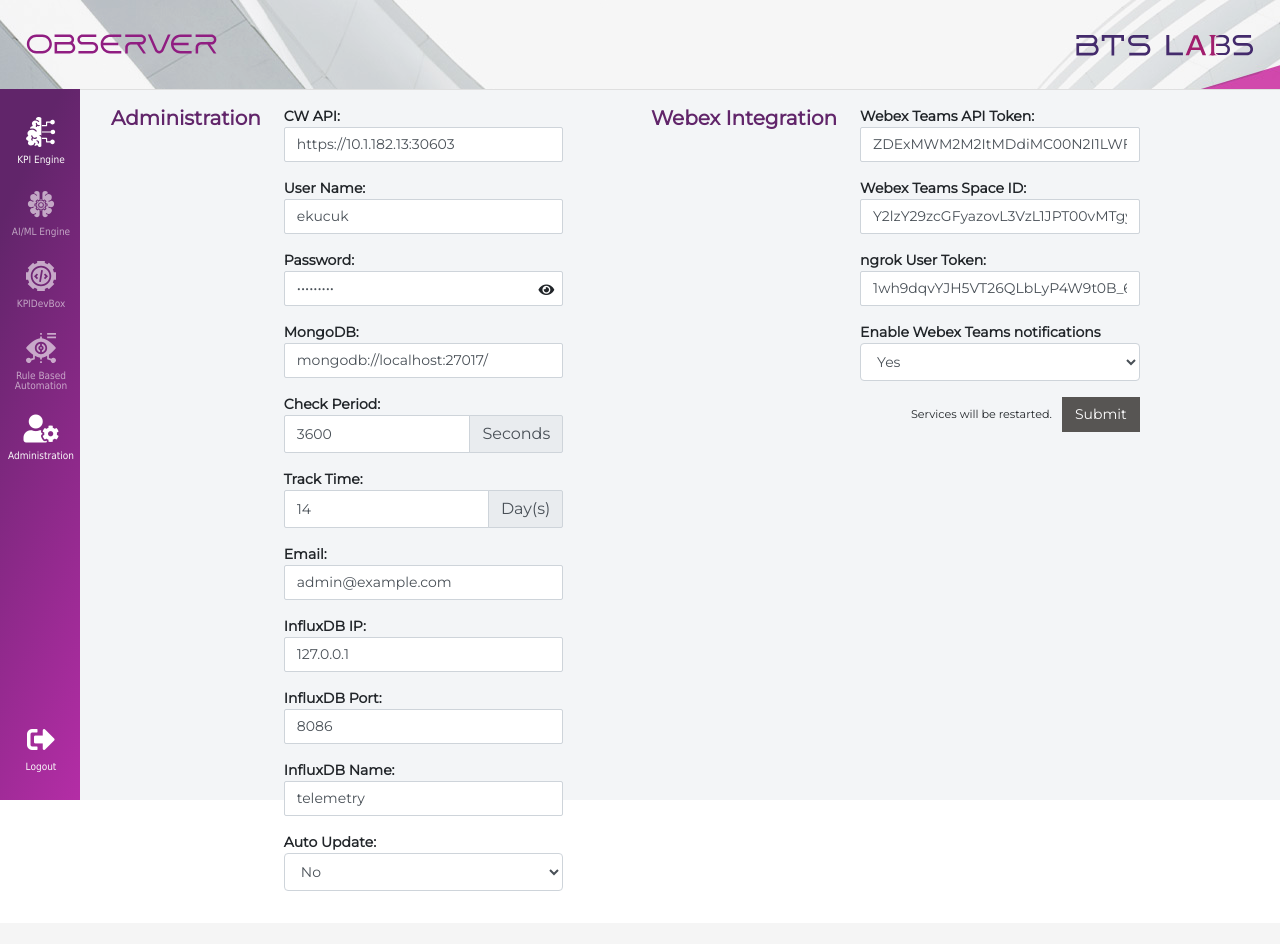
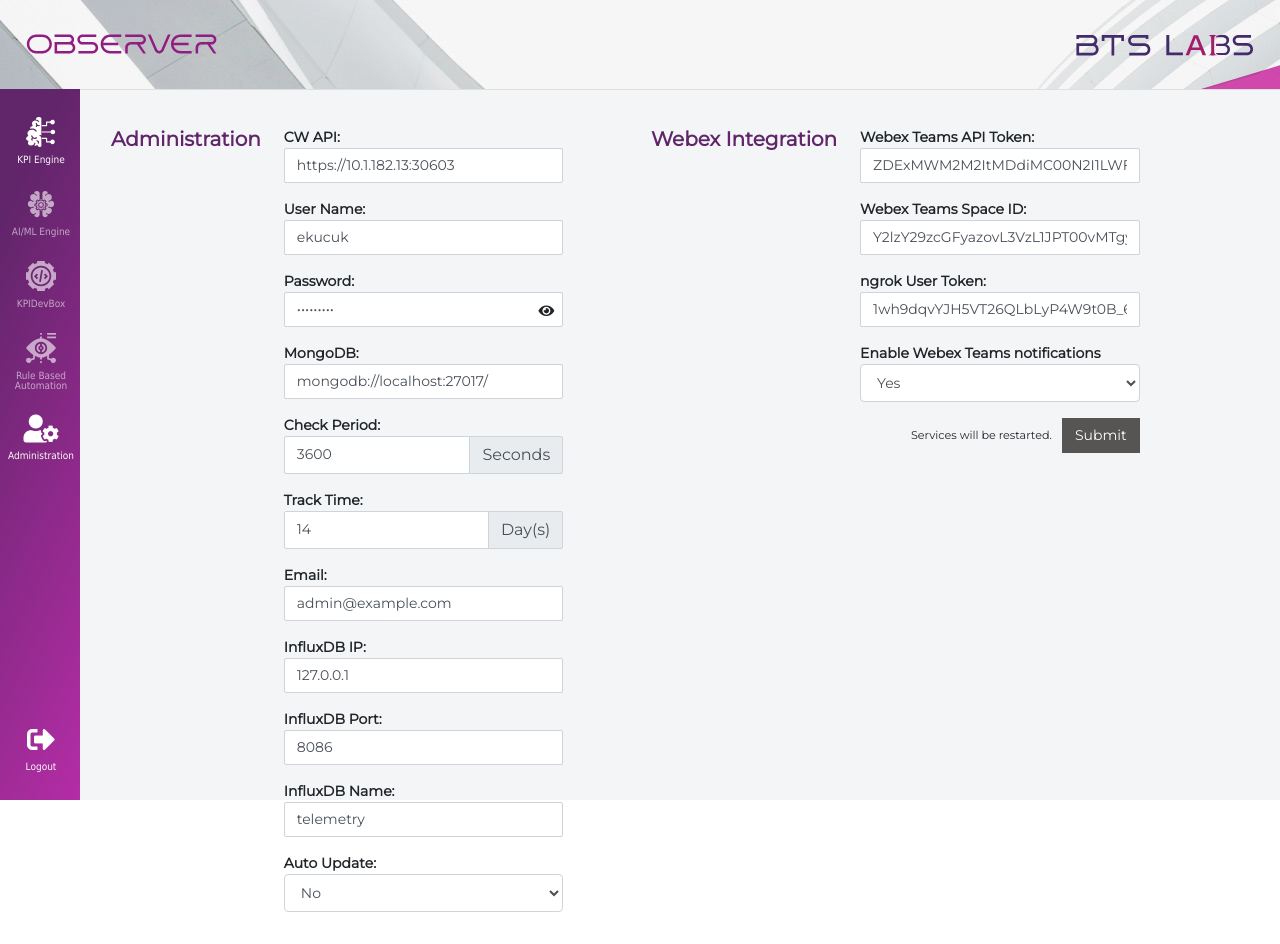
Before and after one commit to BTSLABS/kpi-engine, a Flask app: page /administration in a window 1280 px wide. Before the commit the page ends 891 px from the top, so only its background shows below. Run offline with Flask 2, Linux system fonts and the light colour scheme; some libraries are stand-ins or nearby versions.

Commit message:
Update administration.html

```diff
--- a/templates/administration.html
+++ b/templates/administration.html
@@ -9,7 +9,7 @@
             {% include 'common/header.html' %}
             {% include 'common/sidebar.html' %}
             <div class="container-fluid">
-                <div class="col-12 d-xl-inline-flex my-3">
+                <div class="col-12 d-xl-inline-flex mb-3" style="margin-top: 2.3rem;">
                     <div class="alert alert-success alert-dismissible fade show" style="display: none;position: fixed;z-index: 999;right: 5%;" role="alert">
                         <strong>Updated successfully!</strong>
                         <button type="button" class="close" data-dismiss="alert" aria-label="Close">
```
